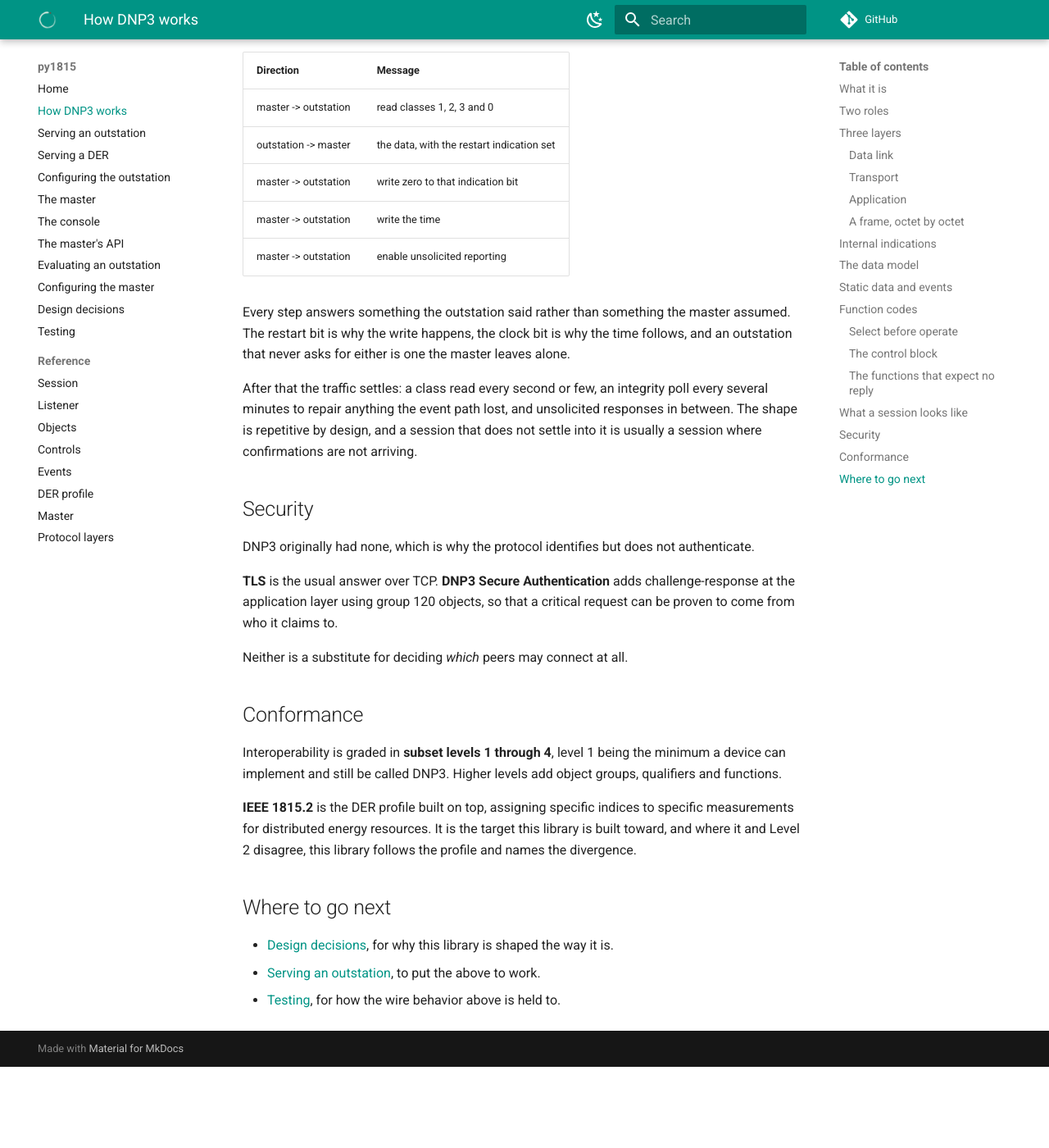
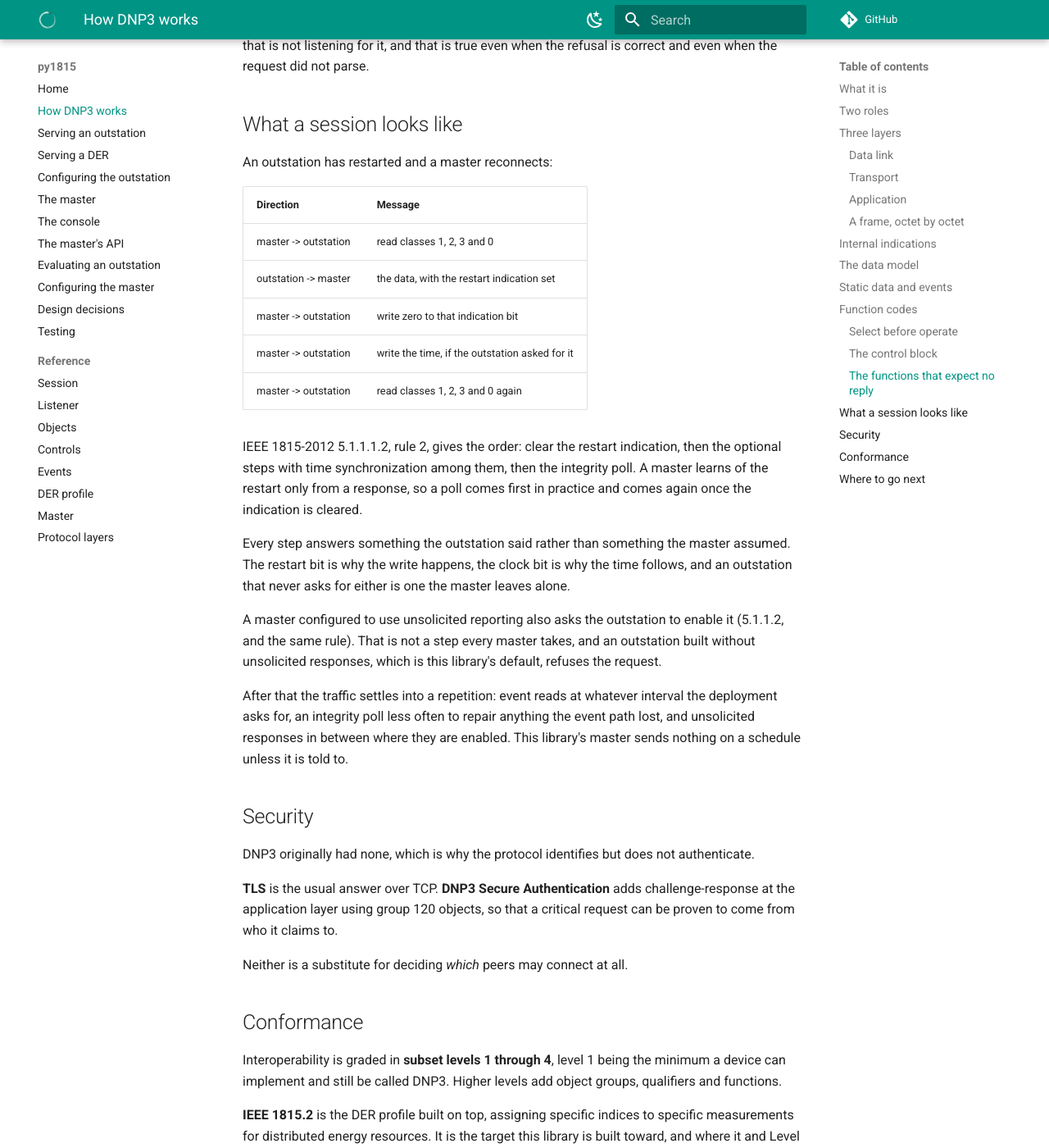
Before and after one commit to DERSecurity/py1815, an MkDocs documentation site: the page built from docs/dnp3.md, in a window 1280 px wide and 1400 px high, scrolled down 10073 px. Shown: the whole window at 82% size. Built offline with MkDocs 1.6.1 and Material for MkDocs 9.7.7, drawn with Linux system fonts in a browser that asks for light colours; comment, search, counter and statistics services are not loaded; before the commit the page ends 11374 px from its top, so only the background shows below that; some of the changed text lies outside the part shown.

Commit message:
Correct the integrity poll on the page, and pin both frames
The frame the page labelled an integrity poll asked for class 0 first. An
integrity poll asks for the event classes first and class 0 last, so that a
change held in a buffer is never applied over a newer static value, which is
what SCANS records and what the master sends. The page said so in prose a
hundred lines further down and then printed a frame that did otherwise. The
headers are now in that order and the block checksum is 62 01.

Nothing held the page to the library, which is how that survived being
written. TestTheFramesTheGuideShows pins both frames as literal octets, reads
them with the frame reader, and ties the poll's class headers to
requests.scan("integrity"), so the same mistake fails a test rather than
reaching a reader.

The startup sequence now follows IEEE 1815-2012 5.1.1.1.2 rule 2: clear the
restart indication, then the optional steps, then the integrity poll, with the
poll shown first because a master learns of the restart only from a response.
Enabling unsolicited reporting is marked as the conditional step it is, since
a master sends it only when configured for it and an outstation built without
unsolicited responses refuses it.

Four smaller corrections: only the queue bit is obsolete, not the clear bit
beside it; qualifier 0x08 was missing from the table; both control replies
carry a status, not only the operate; and the claims about what masters do
over TCP and how often they poll are now stated of this library or dropped,
since neither was tied to a clause.

````diff
--- a/docs/dnp3.md
+++ b/docs/dnp3.md
@@ -67,9 +67,9 @@
 | 15 | | `NOT_SUPPORTED` |
 
 The same four bits mean different things in the two directions, so a decoder
-reads the primary bit before it reads the function. Over TCP a master usually
-sends `UNCONFIRMED_USER_DATA` and leaves delivery to TCP; the confirmed
-variant, and the link transaction built around it, belong to serial and radio.
+reads the primary bit before it reads the function. This library's master sends
+`UNCONFIRMED_USER_DATA` and leaves delivery to TCP, and its outstation accepts
+user data sent either way.
 
 Addresses are 16-bit and little endian. Anything at or above `0xFFF0` is
 reserved, leaving `0` through `0xFFEF` for stations, and three of the reserved
@@ -113,11 +113,11 @@
 05 64 14 C4 0A 00 01 00 8F ED   header, and its checksum
 C1                              transport: FIR, FIN, sequence 1
 C1 01                           application: FIR, FIN, sequence 1; READ
-3C 01 06                        group 60 variation 1, all objects: class 0
-3C 02 06                        class 1
+3C 02 06                        group 60 variation 2, all objects: class 1
 3C 03 06                        class 2
 3C 04 06                        class 3
-74 59                           checksum over the fifteen octets above
+3C 01 06                        class 0
+62 01                           checksum over the fifteen octets above
 ```
 
 The header is the fixed part:
@@ -136,9 +136,10 @@
 [Protocol layers](reference/protocol.md) does the same arithmetic the other
 way round.
 
-Four object headers, three octets each, ask for the four classes. That is an
-integrity poll, and the rest of this page is mostly an explanation of those
-twelve octets.
+Four object headers, three octets each, ask for the four classes. The event
+classes come first and class 0 last, so that a change held in a buffer is never
+applied over a newer static value. That is an integrity poll, and the rest of
+this page is mostly an explanation of those twelve octets.
 
 ## Internal indications
 
@@ -213,6 +214,7 @@
 | `0x01` | a 16-bit start and stop index | the same, past index 255 |
 | `0x06` | nothing at all | every object in the group; what a class read sends |
 | `0x07` | an 8-bit count | a count of objects with no indices |
+| `0x08` | a 16-bit count | the same, where the count runs past 255 |
 | `0x17` | an 8-bit count, then an 8-bit index on each object | events, and controls |
 | `0x28` | a 16-bit count, then a 16-bit index on each object | the same, past index 255 |
 
@@ -299,9 +301,12 @@
 | Direction | Message |
 |---|---|
 | master -> outstation | `SELECT`, group 12 variation 1, index 3, latch on |
-| outstation -> master | the same block, echoed back as understood |
+| outstation -> master | the block echoed back, carrying a status |
 | master -> outstation | `OPERATE`, the identical block |
-| outstation -> master | the block again, with the status field filled in |
+| outstation -> master | the block again, carrying the status of the operation |
+
+Both replies carry a status. The one on the select is what tells the master
+whether to go on to the operate.
 
 `DIRECT_OPERATE` skips the interlock for cases where the round trip costs more
 than the mistake would.
@@ -321,9 +326,10 @@
 The control code is the octet to read carefully. Its low nibble is the
 operation: `1` pulse on, `2` pulse off, `3` latch on, `4` latch off. Its top
 two bits are the trip-close code, `1` close and `2` trip, which is how a
-single point operates equipment with a pair of coils. Between them sit a clear
-bit and a queue bit, which IEEE 1815-2012 made obsolete and requires to be
-zero.
+single point operates equipment with a pair of coils. Between them sit two
+more bits. The queue bit is obsolete in IEEE 1815-2012 and required to be zero,
+and a master that sets it is asking for behavior the standard withdrew. The
+clear bit is not obsolete: this library builds it and reads it back.
 
 A direct operate of latch-on against point 3. Thirty-three octets, and this
 one needs two data blocks:
@@ -376,19 +382,29 @@
 | master -> outstation | read classes 1, 2, 3 and 0 |
 | outstation -> master | the data, with the restart indication set |
 | master -> outstation | write zero to that indication bit |
-| master -> outstation | write the time |
-| master -> outstation | enable unsolicited reporting |
+| master -> outstation | write the time, if the outstation asked for it |
+| master -> outstation | read classes 1, 2, 3 and 0 again |
+
+IEEE 1815-2012 5.1.1.1.2, rule 2, gives the order: clear the restart
+indication, then the optional steps with time synchronization among them, then
+the integrity poll. A master learns of the restart only from a response, so a
+poll comes first in practice and comes again once the indication is cleared.
 
 Every step answers something the outstation said rather than something the
 master assumed. The restart bit is why the write happens, the clock bit is why
 the time follows, and an outstation that never asks for either is one the
 master leaves alone.
 
-After that the traffic settles: a class read every second or few, an integrity
-poll every several minutes to repair anything the event path lost, and
-unsolicited responses in between. The shape is repetitive by design, and a
-session that does not settle into it is usually a session where confirmations
-are not arriving.
+A master configured to use unsolicited reporting also asks the outstation to
+enable it (5.1.1.2, and the same rule). That is not a step every master takes,
+and an outstation built without unsolicited responses, which is this library's
+default, refuses the request.
+
+After that the traffic settles into a repetition: event reads at whatever
+interval the deployment asks for, an integrity poll less often to repair
+anything the event path lost, and unsolicited responses in between where they
+are enabled. This library's master sends nothing on a schedule unless it is
+told to.
 
 ## Security
 
````
Also changed, not shown: 1 other file.
